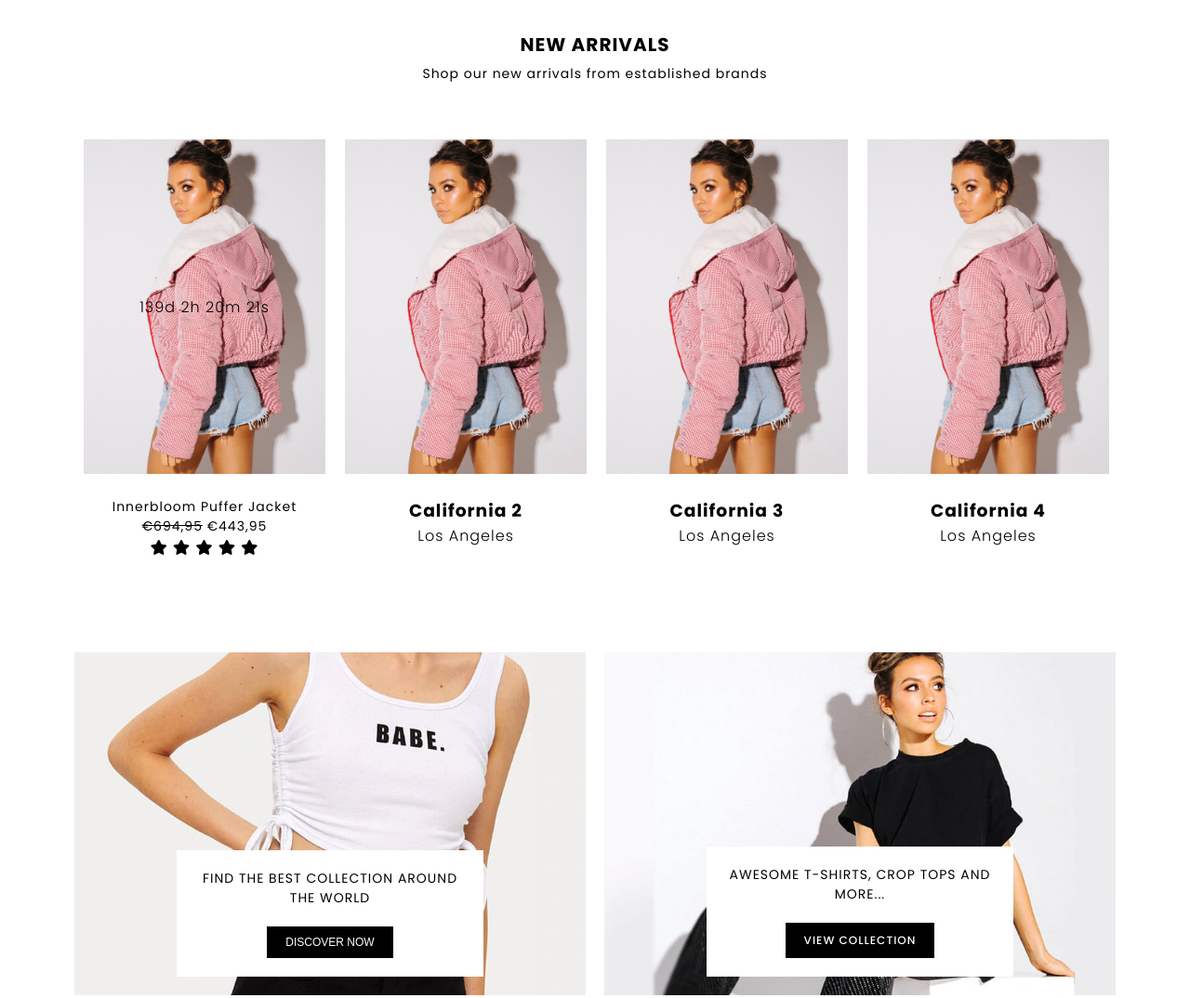
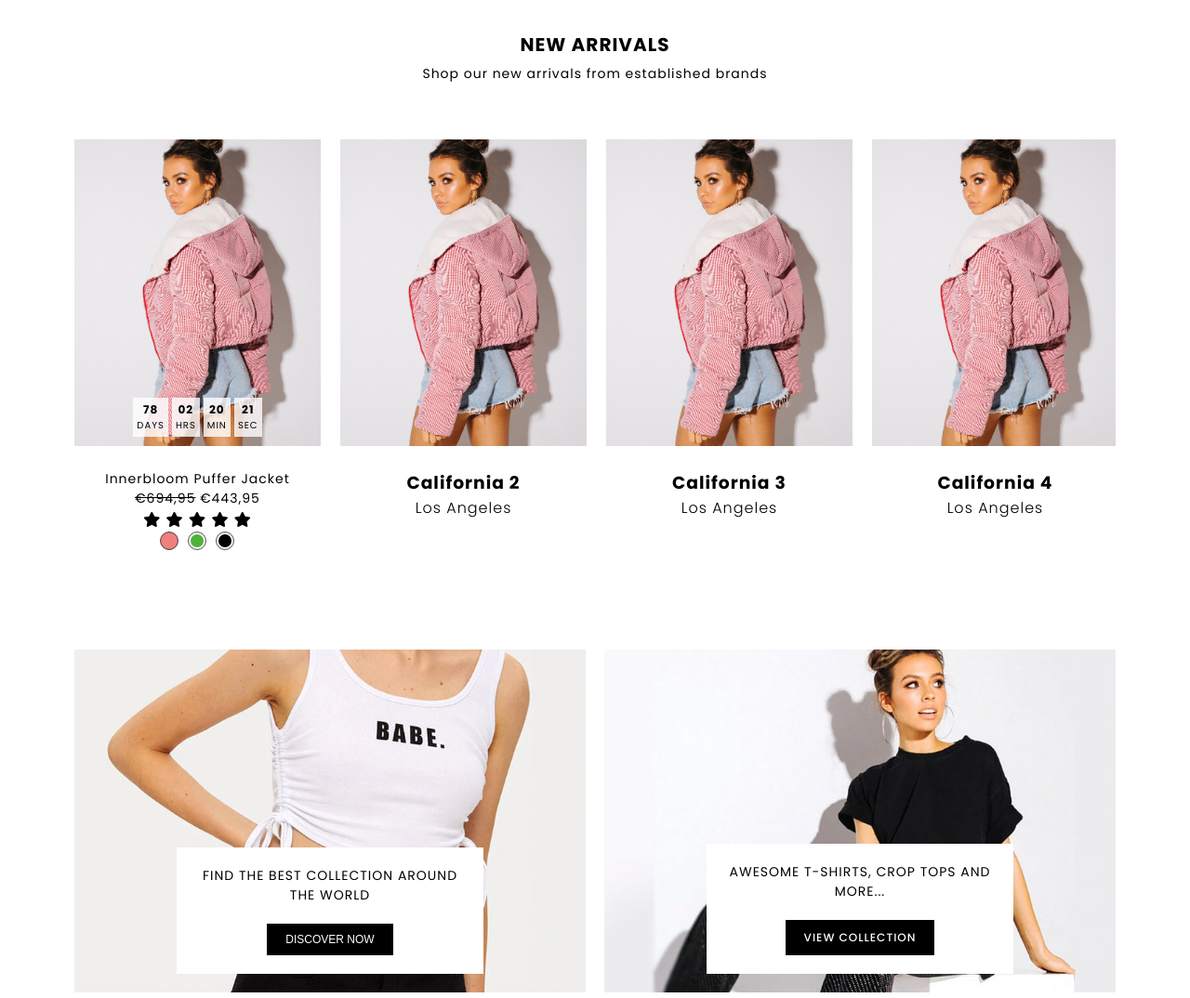
Before and after one commit to kremsnita420/avone-ecommerce-sass, a website: page index.html in a window 1280 px wide. Shown: the part 1603-2677 px from the top of the page at 93% size. Drawn offline with nearby package versions, Linux system fonts and the light colour scheme.

```diff
--- a/index.html
+++ b/index.html
@@ -328,7 +328,41 @@
 							<div>
 								<div class="slider__slide">
 									<div class="slider__slide-img slider__slide-img--img-1">
-										<span class="countdown-timer">timer</span>
+										<!--! countdown timer -->
+										<div class="countdown-timer small-title">
+											<!-- days -->
+											<div class="countdown-timer__block-wrapper">
+												<span
+													id="days"
+													class="countdown-timer__time-block"
+												></span>
+												<span class="countdown-timer__text-block">days</span>
+											</div>
+											<!-- hours -->
+											<div class="countdown-timer__block-wrapper">
+												<span
+													id="hours"
+													class="countdown-timer__time-block"
+												></span>
+												<span class="countdown-timer__text-block">hrs</span>
+											</div>
+											<!-- minutes -->
+											<div class="countdown-timer__block-wrapper">
+												<span
+													id="minutes"
+													class="countdown-timer__time-block"
+												></span>
+												<span class="countdown-timer__text-block">min</span>
+											</div>
+											<!-- seconds -->
+											<div class="countdown-timer__block-wrapper">
+												<span
+													id="seconds"
+													class="countdown-timer__time-block"
+												></span>
+												<span class="countdown-timer__text-block">sec</span>
+											</div>
+										</div>
 									</div>
 
 									<br />
@@ -347,6 +381,26 @@
 											<i class="fas fa-star"></i>
 											<i class="fas fa-star"></i>
 											<i class="fas fa-star"></i>
+										</div>
+										<div class="slider__slide-colors">
+											<label class="slider__slide-color">
+												<input type="radio" checked="checked" name="radio" />
+												<span
+													class="slider__slide-color-span slider__slide-color-span--red"
+												></span>
+											</label>
+											<label class="slider__slide-color">
+												<input type="radio" name="radio" />
+												<span
+													class="slider__slide-color-span slider__slide-color-span--green"
+												></span>
+											</label>
+											<label class="slider__slide-color">
+												<input type="radio" name="radio" />
+												<span
+													class="slider__slide-color-span slider__slide-color-span--black"
+												></span>
+											</label>
 										</div>
 									</div>
 								</div>
--- a/sass/base/_typography.scss
+++ b/sass/base/_typography.scss
@@ -40,6 +40,11 @@
 	text-transform: uppercase;
 	font-weight: normal;
 }
+.small-title {
+	font-size: 1rem;
+	text-transform: uppercase;
+	font-weight: normal;
+}
 
 .medium-subtitle {
 	@extend %heading;
--- /dev/null
+++ b/sass/components/_countdown-timer.scss
@@ -0,0 +1,24 @@
+.countdown-timer {
+	display: flex;
+
+	span {
+		display: inline-block;
+	}
+
+	&__block-wrapper {
+		display: flex;
+		flex-direction: column;
+
+		background-color: rgba($color-white, 0.8);
+		padding: 0.4rem;
+		margin: 1rem 0.2rem;
+	}
+
+	&__block {
+	}
+
+	&__time-block {
+		font-weight: 700;
+		font-size: 1.2rem;
+	}
+}
--- a/sass/layout/_blog-section.scss
+++ b/sass/layout/_blog-section.scss
@@ -52,7 +52,7 @@
 		img {
 			display: block;
 			cursor: pointer;
-			width: 90%;
+			width: 100%;
 			background-size: cover;
 			transition: opacity 0.4s;
 
--- a/sass/layout/_info-banner.scss
+++ b/sass/layout/_info-banner.scss
@@ -7,10 +7,10 @@
 		display: flex;
 		flex-wrap: wrap;
 		text-align: left;
-
+		justify-content: center;
 		align-items: flex-start;
 
-		@media screen and (max-width: 1230px) {
+		@media screen and (max-width: 1260px) {
 			justify-content: start;
 		}
 	}
--- a/sass/layout/_new-arrivals.scss
+++ b/sass/layout/_new-arrivals.scss
@@ -27,7 +27,7 @@
 
 	&__sub-container {
 		width: 100%;
-		margin: auto;
+
 		position: relative;
 
 		&:hover .carousel__btn {
@@ -41,14 +41,14 @@
 
 	&__slide-img {
 		width: 100%;
-		height: 36rem;
+		height: 33rem;
 		background-position: center;
 		background-size: cover;
 		cursor: pointer;
 
 		display: flex;
 		justify-content: center;
-		align-items: center;
+		align-items: flex-end;
 		z-index: 4;
 
 		&--img-1 {
@@ -61,6 +61,68 @@
 		}
 	}
 
+	&__slide-colors {
+		display: flex;
+		align-items: center;
+		justify-content: center;
+	}
+
+	&__slide-color {
+		input {
+			display: none;
+		}
+
+		cursor: pointer;
+		display: inline-block;
+		margin: 0 0.5rem;
+	}
+
+	&__slide-color-span {
+		display: inline-block;
+		position: relative;
+		width: 2rem;
+		height: 2rem;
+		transform: scale(0.7);
+
+		border-radius: 50%;
+
+		&--red {
+			background-color: lightcoral;
+		}
+		&--green {
+			background-color: $color-green;
+		}
+		&--black {
+			background-color: $color-black;
+		}
+	}
+
+	&__slide-color-span::before {
+		content: '';
+		position: absolute;
+		display: inline-block;
+		top: 50%;
+		left: 50%;
+		transform: translate(-50%, -50%);
+		border: 1px solid;
+		border-radius: 50%;
+		width: 140%;
+		height: 140%;
+	}
+
+	&__slide-color:hover &__slide-color-span--red::before,
+	input:checked ~ &__slide-color-span--red::before {
+		background-color: lightcoral;
+	}
+	&__slide-color:hover &__slide-color-span--green::before,
+	input:checked ~ &__slide-color-span--green::before {
+		background-color: $color-green;
+	}
+	&__slide-color:hover &__slide-color-span--black::before,
+	input:checked ~ &__slide-color-span--black::before {
+		background-color: $color-black;
+	}
+
 	&__controls {
 		display: flex;
 		justify-content: space-between;
@@ -70,5 +132,9 @@
 		width: 100%;
 		z-index: 2;
 		transform: translate(-50%, -50%);
+
+		@media screen and (max-width: 770px) {
+			width: 95%;
+		}
 	}
 }
--- a/sass/main.scss
+++ b/sass/main.scss
@@ -15,6 +15,7 @@
 @import 'components/radio-buttons';
 @import 'components/two-column-grid';
 @import 'components/company-logos';
+@import 'components/countdown-timer';
 
 //layout
 @import 'layout/featured-grid';
--- a/script.js
+++ b/script.js
@@ -49,7 +49,7 @@
 // ! Timer
 
 // Set the date we're counting down to
-const countDownDate = new Date("Aug 5, 2022 15:37:25").getTime();
+const countDownDate = new Date("jun 5, 2022 15:37:25").getTime();
 
 // Update the count down every 1 second
 const x = setInterval(function () {
@@ -67,12 +67,13 @@
     const seconds = Math.floor((distance % (1000 * 60)) / 1000);
 
     // Display the result in the element with id="countdown-timer"
-    document.querySelector(".countdown-timer").innerHTML = days + "d " + hours + "h "
-        + minutes + "m " + seconds + "s ";
-
+    document.getElementById("days").innerHTML = days < 10 ? `0${days}` : `${days}`
+    document.getElementById("hours").innerHTML = hours < 10 ? `0${hours}` : `${hours}`
+    document.getElementById("minutes").innerHTML = minutes < 10 ? `0${minutes}` : `${minutes}`
+    document.getElementById("seconds").innerHTML = seconds < 10 ? `0${seconds}` : `${seconds}`
     // If the count down is finished, write some text
     if (distance < 0) {
         clearInterval(x);
-        document.getElementsByClassName(".countdown-timer").innerHTML = "EXPIRED";
+        document.getElementsByClassName("countdown-timer").innerHTML = "EXPIRED";
     }
 }, 1000);
--- a/tiny-sliders.js
+++ b/tiny-sliders.js
@@ -2,7 +2,7 @@
     container: '.company-logos__my-logos',
     items: 2,
     gutter: 20,
-    edgePadding: 0,
+    edgePadding: 20,
     slideBy: '1',
     autoplay: false,
     "nav": false,
@@ -20,6 +20,7 @@
         },
         1200: {
             items: 5,
+            edgePadding: 0,
         },
 
 
@@ -34,7 +35,7 @@
     container: '.slider__my-slider',
     items: 1,
     gutter: 20,
-    edgePadding: 10,
+    edgePadding: 30,
     slideBy: '1',
     loop: false,
     rewind: true,
@@ -47,13 +48,14 @@
 
     responsive: {
 
-        1200: {
+        1020: {
             items: 4,
-            gutter: 20,
+            edgePadding: 0,
+
         },
-        770: {
+        720: {
             items: 3,
-            gutter: 20,
+            edgePadding: 0,
         },
         480: {
             items: 2,
@@ -70,7 +72,7 @@
 let slider3 = tns({
     container: '.blog__my-articles',
     items: 1,
-    edgePadding: 0,
+    edgePadding: 10,
     slideBy: '1',
     autoplay: false,
     "nav": false,
@@ -86,6 +88,7 @@
         },
         1200: {
             items: 3,
+            edgePadding: 0,
         }
     }
 });
```
Also changed, not shown: css/style.css, sass/components/_product-card.scss (added).
